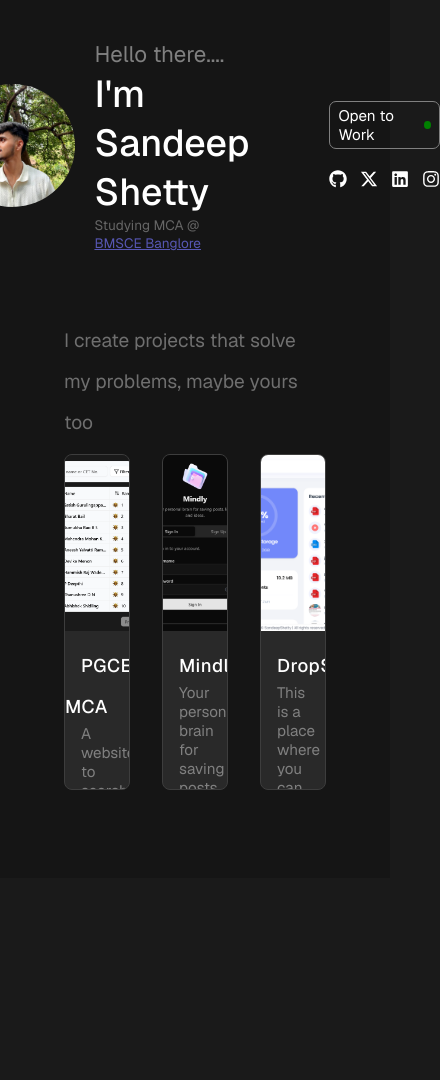
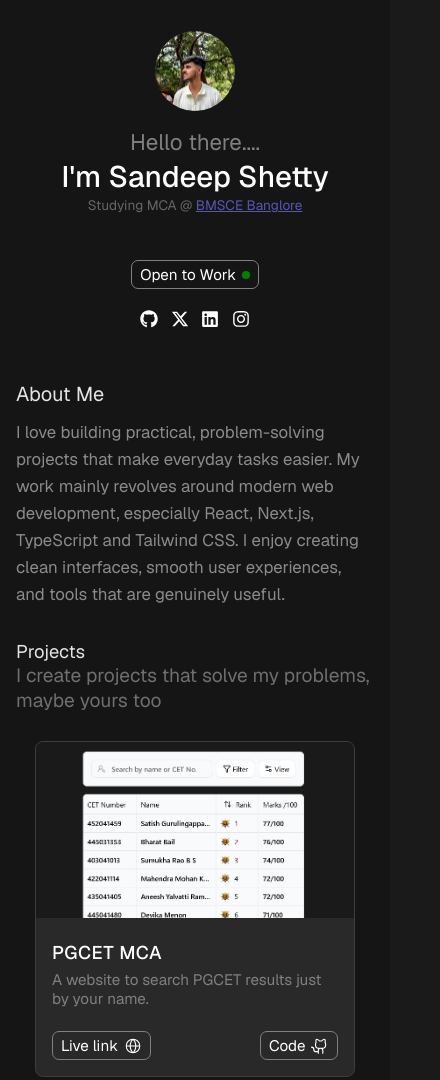
Before and after one commit to sandeep5shetty/profile, a plain HTML site: page index.html in a window 390 px wide. Shown: the top 1080 px of the page, 440 px wide, since content can reach past the window. Before the commit the page ends 878 px from the top, so only its background shows below. Drawn offline with nearby package versions, Linux system fonts and the light colour scheme.

Commit message:
Completed V1

```diff
--- a/index.css
+++ b/index.css
@@ -26,14 +26,15 @@ body {
 .portfolio-container {
     max-width: 58rem;
     margin: 0 auto;
-    padding: 2rem;
+    padding: 4rem 2rem 0rem 2rem;
+    padding-top: 4rem;
     background-color: rgba(0, 0, 0, 0.2);
 }
 
 .profile {
     display: flex;
     align-items: center;
-    justify-content: center;
+    justify-content: space-around;
     gap: 5rem;
 }
 
@@ -106,14 +107,17 @@ body {
     background-color: green;
 }
 
-.projects {
+.projects,
+.about {
     /* background-color: rebeccapurple; */
     margin: 3.5rem 2rem;
 }
 
-.project-heading {
+.project-subheading {
     font-size: 1.2rem;
+    display: inline-block;
     color: #6f6f6f;
+    margin-bottom: 0.75rem;
 }
 
 .project-container {
@@ -130,6 +134,11 @@ body {
     border-radius: 8px;
     border: 1px solid #3d3d3d;
     overflow: hidden;
+}
+
+.project-card:hover {
+    transform: translateY(-5px);
+    transition: transform 0.3s ease-in-out;
 }
 
 .project-card img {
@@ -158,3 +167,95 @@ body {
     justify-content: space-between;
     align-items: center;
 }
+
+
+.about {
+    max-width: 85%;
+    margin-left: 2.5rem;
+}
+
+#project-heading {
+    font-size: 1.15rem;
+    display: block;
+    color: #e4e4e4;
+}
+
+#about-heading {
+    font-size: 1.25rem;
+    display: inline-block;
+    color: #e4e4e4;
+    margin-bottom: 0.75rem;
+}
+
+#about-desc {
+    color: rgb(139, 139, 139);
+    line-height: 1.6;
+    font-size: 1.05rem;
+}
+
+.footer {
+    margin-top: 4rem;
+    padding: 2rem 0;
+    text-align: center;
+    border-top: 1px solid #3d3d3d;
+    color: #6f6f6f;
+    font-size: 0.85rem;
+}
+
+@media (max-width: 768px) {
+    .portfolio-container {
+        padding: 2rem 1rem 0;
+    }
+
+    .profile {
+        flex-direction: column;
+        gap: 2rem;
+        text-align: center;
+    }
+
+    .intro-section {
+        flex-direction: column;
+        gap: 1rem;
+    }
+
+    .projects,
+    .about {
+        margin: 2.5rem 1rem;
+    }
+
+    .about {
+        max-width: 100%;
+        margin-left: 1rem;
+    }
+
+    .project-container {
+        flex-direction: column;
+        align-items: center;
+        gap: 1.5rem;
+    }
+
+    .project-card {
+        width: 100%;
+        max-width: 20rem;
+    }
+}
+
+@media (max-width: 480px) {
+    .portfolio-container {
+        padding: 1.5rem 0.5rem 0;
+    }
+
+    .text-intro h3 {
+        font-size: 1.85rem;
+    }
+
+    .intro-section img {
+        width: 80px;
+        height: 80px;
+    }
+
+    .projects,
+    .about {
+        margin: 2rem 0.5rem;
+    }
+}
--- a/index.html
+++ b/index.html
@@ -99,8 +99,20 @@
         </div>
       </div>
 
+      <div class="about">
+        <span id="about-heading">About Me</span>
+        <p id="about-desc">
+          I love building practical, problem-solving projects that make everyday
+          tasks easier. My work mainly revolves around modern web development,
+          especially React, Next.js, TypeScript and Tailwind CSS. I enjoy
+          creating clean interfaces, smooth user experiences, and tools that are
+          genuinely useful.
+        </p>
+      </div>
+
       <div class="projects">
-        <span class="project-heading"
+        <span id="project-heading">Projects </span>
+        <span class="project-subheading"
           >I create projects that solve my problems, maybe yours too</span
         >
 
@@ -131,7 +143,10 @@
                 </span>
               </a>
 
-              <a href="https://github.com/sandeep5shetty" target="_blank">
+              <a
+                href="https://github.com/sandeep5shetty/pgcet-scraper-frontend/"
+                target="_blank"
+              >
                 <span class="work-tag"
                   >Code
                   <svg
@@ -222,7 +237,10 @@
                 </span>
               </a>
 
-              <a href="https://github.com/sandeep5shetty" target="_blank">
+              <a
+                href="https://github.com/sandeep5shetty/dropspace"
+                target="_blank"
+              >
                 <span class="work-tag"
                   >Code
                   <svg
@@ -242,6 +260,10 @@
           </div>
         </div>
       </div>
+
+      <footer class="footer">
+        <p>© 2025 Sandeep Shetty | All rights reserved.</p>
+      </footer>
     </div>
   </body>
 </html>
```
